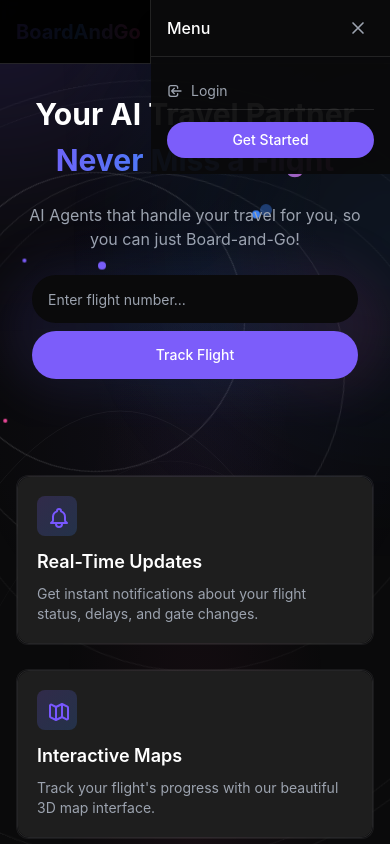
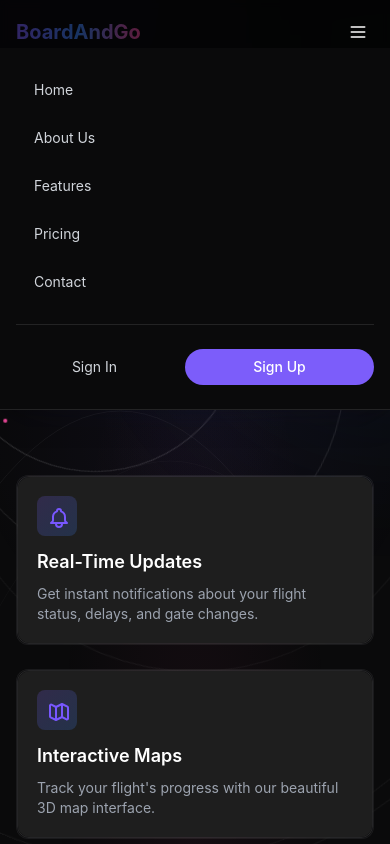
Before and after one commit to Feel-The-AGI/boardandgo-landing-page, a Next.js app: page / in a window 390 px wide. Both pictures are taken after a click on the button "Menu". Shown: the top 844 px of the page. Built offline with nearby package versions, Linux system fonts and the light colour scheme.

Commit message:
mobile menu fix

```diff
--- a/components/common/AviationMenu.js
+++ b/components/common/AviationMenu.js
@@ -15,6 +15,14 @@ const MenuIcon = () => (
 export default function AviationMenu() {
   const [isOpen, setIsOpen] = useState(false);
 
+  const menuItems = [
+    { name: 'Home', href: '/' },
+    { name: 'About Us', href: '/about' },
+    { name: 'Features', href: '/features' },
+    { name: 'Pricing', href: '/pricing' },
+    { name: 'Contact', href: '/contact' },
+  ];
+
   return (
     <div className="relative">
       {/* Menu Button */}
@@ -23,70 +31,68 @@ export default function AviationMenu() {
         className="relative z-50 p-1.5 text-white hover:text-[#7C5DFA] transition-colors"
         aria-label="Menu"
       >
-        <div className={`transform transition-all duration-300 ${isOpen ? 'rotate-90' : ''}`}>
+        <div className={`transform transition-all duration-300 ${isOpen ? 'rotate-180' : ''}`}>
           <MenuIcon />
         </div>
       </button>
 
-      {/* Overlay */}
+      {/* Dropdown Menu */}
       <div
         className={`
-          fixed inset-0 bg-black/90 transition-all duration-300 z-40
-          ${isOpen ? 'opacity-100 pointer-events-auto' : 'opacity-0 pointer-events-none'}
-        `}
-        onClick={() => setIsOpen(false)}
-      />
-
-      {/* Menu Panel */}
-      <div
-        className={`
-          fixed top-0 right-0 h-full w-[240px]
-          bg-[#0A0A0B]/95
-          transform transition-transform duration-300
-          border-l border-white/10 flex flex-col z-50
-          shadow-xl
-          ${isOpen ? 'translate-x-0' : 'translate-x-full'}
+          fixed left-0 right-0 bg-[#0A0A0B] border-b border-white/10
+          transform transition-all duration-500 ease-out origin-top
+          ${isOpen
+            ? 'opacity-100 translate-y-0 pointer-events-auto'
+            : 'opacity-0 -translate-y-full pointer-events-none'
+          }
+          z-40 shadow-xl
         `}
       >
-        {/* Menu Content */}
-        <div className="flex flex-col h-full">
-          {/* Header */}
-          <div className="flex items-center justify-between px-4 py-3 border-b border-white/10 bg-[#0A0A0B]">
-            <span className="text-base font-medium text-white">Menu</span>
-            <button
+        <nav className="max-w-7xl mx-auto px-4 py-6">
+          <ul className="space-y-3">
+            {menuItems.map((item) => (
+              <li key={item.name}>
+                <Link
+                  href={item.href}
+                  className="text-gray-300 hover:text-white transition-colors py-2 flex items-center text-sm group"
                   onClick={() => setIsOpen(false)}
-              className="p-1.5 text-gray-400 hover:text-white transition-colors"
                 >
-              <svg className="w-5 h-5" fill="none" viewBox="0 0 24 24" stroke="currentColor">
-                <path strokeLinecap="round" strokeLinejoin="round" strokeWidth={2} d="M6 18L18 6M6 6l12 12" />
-              </svg>
-            </button>
-          </div>
+                  <span className="w-1.5 h-1.5 rounded-full bg-[#7C5DFA] mr-3 opacity-0 group-hover:opacity-100 transition-opacity" />
+                  {item.name}
+                </Link>
+              </li>
+            ))}
+          </ul>
 
-          {/* Menu Items */}
-          <nav className="flex-1 p-4 bg-[#0A0A0B]/95">
-            <div className="flex flex-col gap-3">
+          {/* Auth Buttons */}
+          <div className="flex items-center gap-3 mt-6 pt-6 border-t border-white/10">
             <Link
               href="/auth/login"
-                className="text-gray-400 hover:text-white transition-colors py-2 flex items-center gap-2 border-b border-white/10 text-sm"
+              className="flex-1 text-center text-gray-300 hover:text-white transition-colors py-2 text-sm"
               onClick={() => setIsOpen(false)}
             >
-                <svg className="w-4 h-4" fill="none" viewBox="0 0 24 24" stroke="currentColor">
-                  <path strokeLinecap="round" strokeLinejoin="round" strokeWidth={2} d="M11 16l-4-4m0 0l4-4m-4 4h14m-5 4v1a3 3 0 01-3 3H6a3 3 0 01-3-3V7a3 3 0 013-3h7a3 3 0 013 3v1" />
-                </svg>
-                Login
+              Sign In
             </Link>
             <Link
               href="/auth/signup"
-                className="bg-[#7C5DFA] hover:bg-[#8F75FF] transition-colors px-4 py-2 rounded-full text-white text-sm font-medium flex items-center justify-center"
+              className="flex-1 bg-[#7C5DFA] hover:bg-[#8F75FF] transition-colors px-4 py-2 rounded-full text-white text-sm font-medium text-center"
               onClick={() => setIsOpen(false)}
             >
-                Get Started
+              Sign Up
             </Link>
           </div>
         </nav>
       </div>
-      </div>
+
+      {/* Overlay */}
+      <div
+        className={`
+          fixed inset-0 bg-black/60 transition-opacity duration-500
+          ${isOpen ? 'opacity-100 pointer-events-auto' : 'opacity-0 pointer-events-none'}
+        `}
+        style={{ zIndex: 30 }}
+        onClick={() => setIsOpen(false)}
+      />
     </div>
   );
 }
```
Lines whose indentation alone changed are shown as unchanged.
